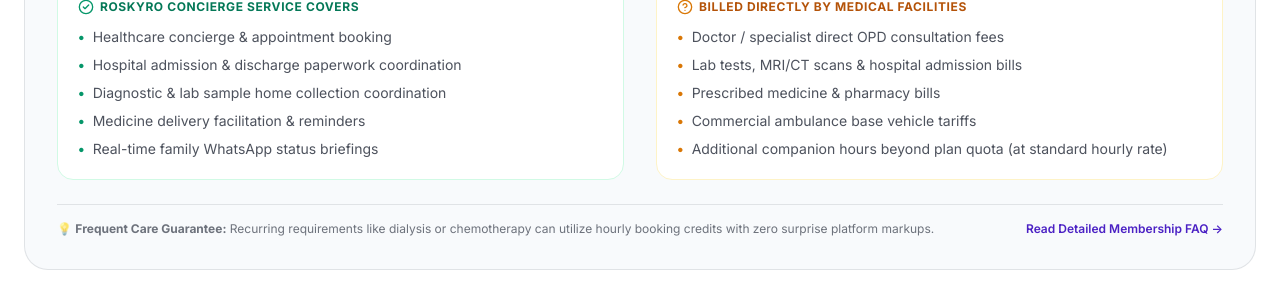
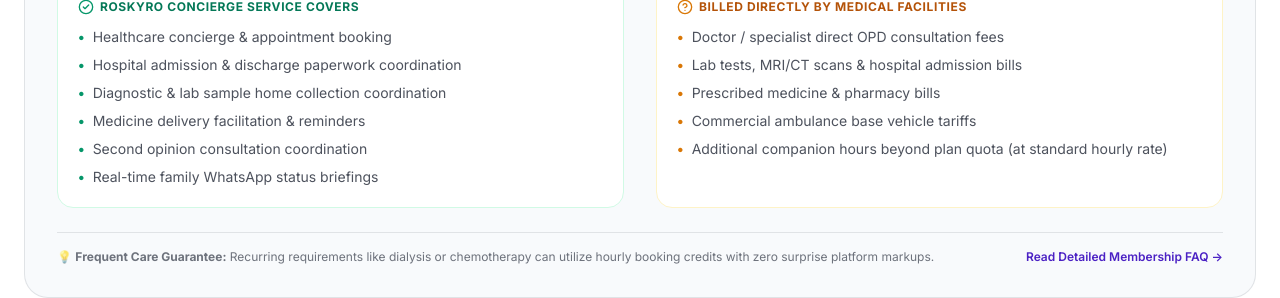
Before and after one commit to ROSKYRO/ROSKYRO-new, a React (Vite) app in the folder frontend/: page / in a window 1280 px wide. Shown: the part 2280-2578 px from the top of the page. Built offline with nearby package versions, Linux system fonts and the light colour scheme; no server answers.

Commit message:
Add files via upload

```diff
--- a/frontend/src/components/sections/ConciergeMembershipSection.jsx
+++ b/frontend/src/components/sections/ConciergeMembershipSection.jsx
@@ -94,6 +94,7 @@
   "Hospital admission & discharge paperwork coordination",
   "Diagnostic & lab sample home collection coordination",
   "Medicine delivery facilitation & reminders",
+  "Second opinion consultation coordination",
   "Real-time family WhatsApp status briefings",
 ];
 
```
